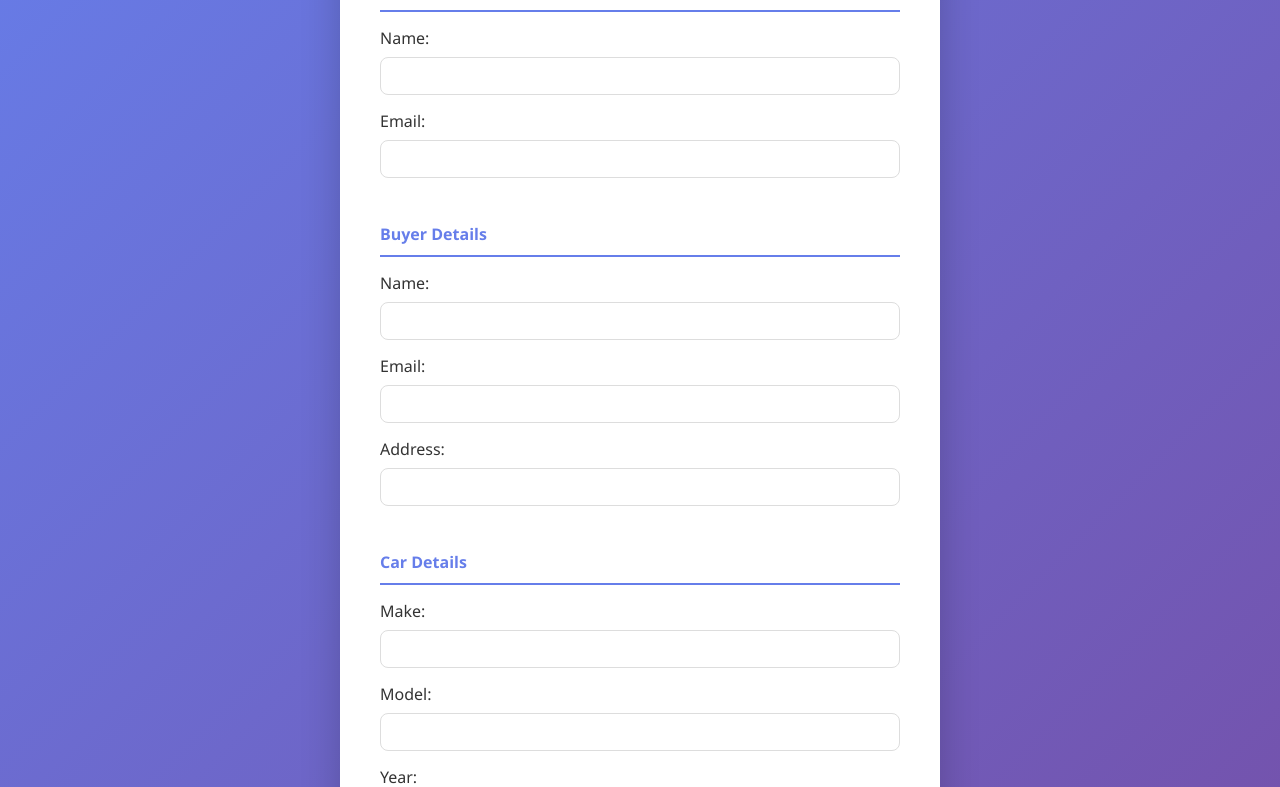
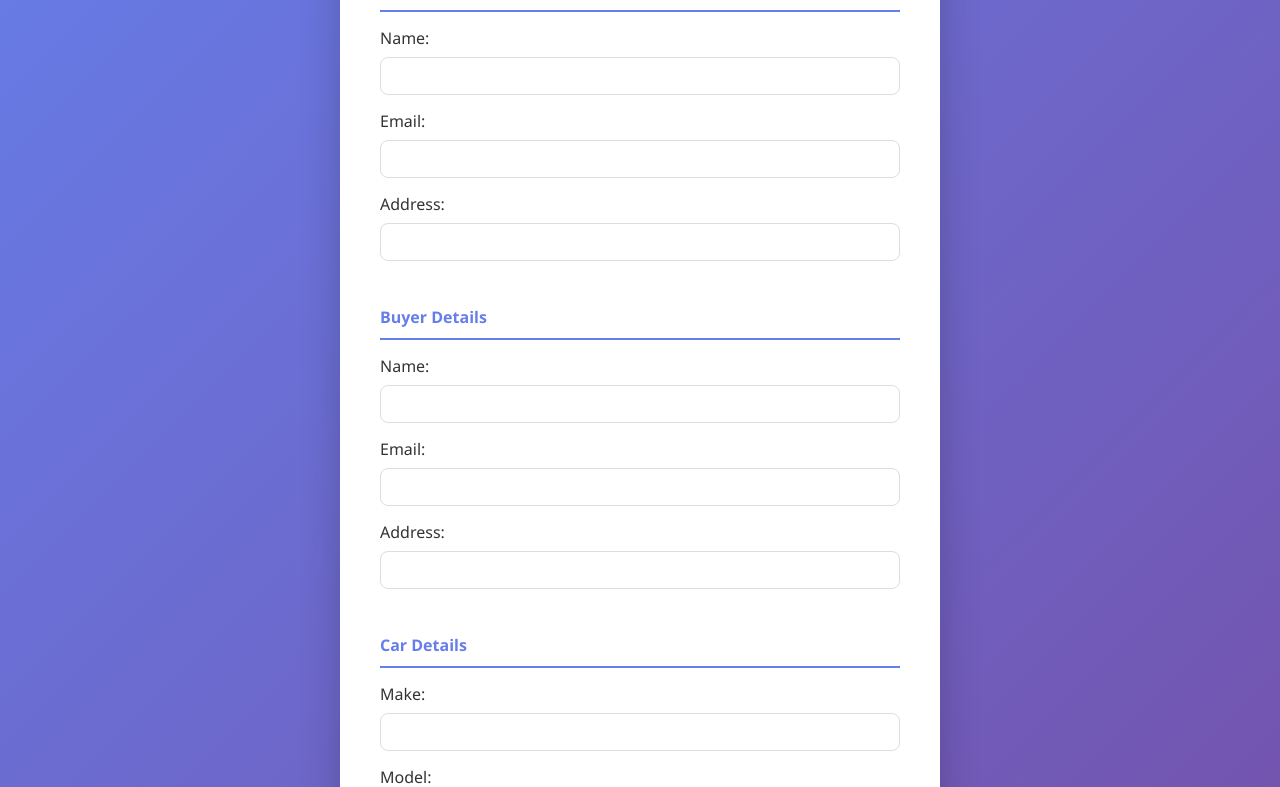
Before and after one commit to sranjan251/car-delivery-app, a Flask app: page / in a window 1280 px wide. Shown: the part 198-985 px from the top of the page. Run offline with Flask 3, Linux system fonts and the light colour scheme.

Commit message:
Add seller address field to HTML form

```diff
--- a/templates/index.html
+++ b/templates/index.html
@@ -96,6 +96,8 @@
                 <input type="text" name="seller_name" required>
                 <label>Email:</label>
                 <input type="email" name="seller_email" required>
+                                <label>Address:</label>
+                <input type="text" name="seller_address" required>
             </div>
             <div class="form-section">
                 <h2>Buyer Details</h2>
```
